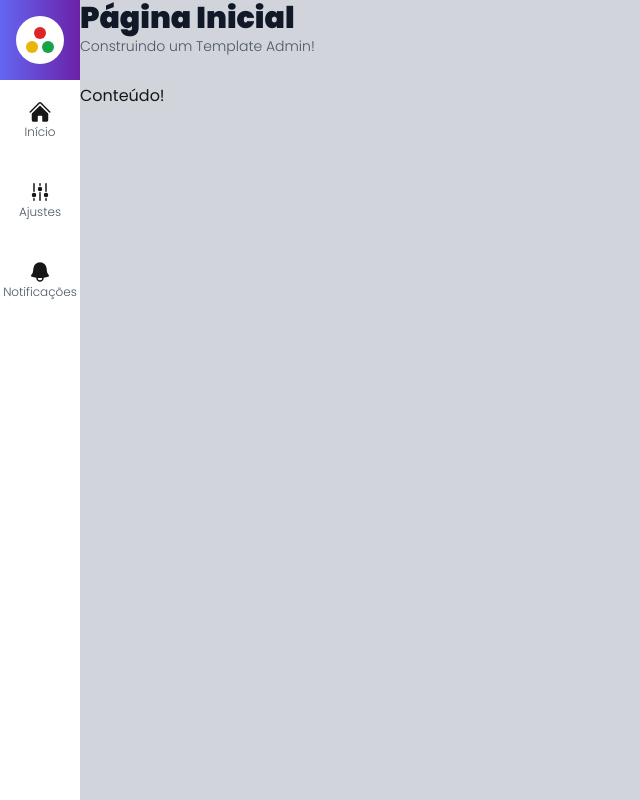
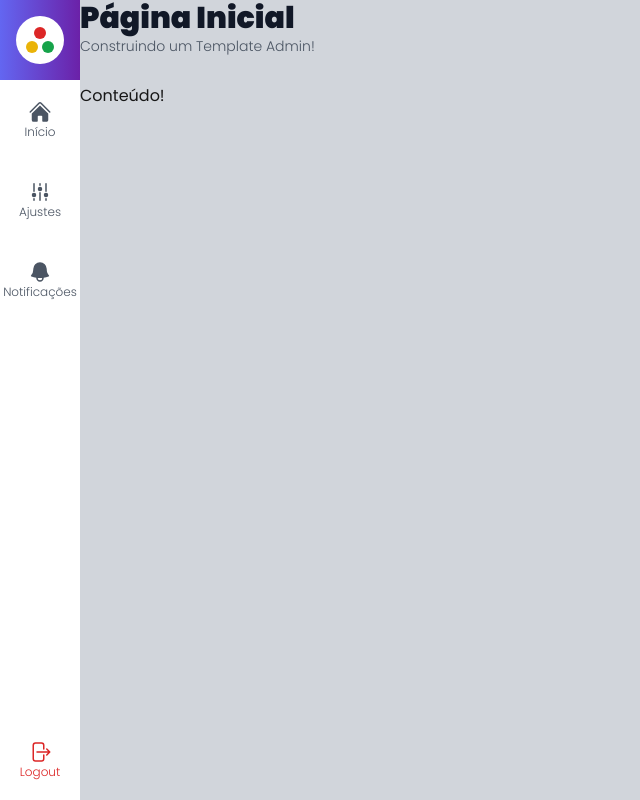
Before and after one commit to RenanClaude/template-admin, a Next.js app: page / in a window 1280 px wide. Shown: the whole page, without its empty margins (0-640 px from the left). Built offline with nearby package versions, Linux system fonts and the light colour scheme.

Commit message:
Adding Logout button in SideMenu

```diff
--- a/src/components/icons/index.tsx
+++ b/src/components/icons/index.tsx
@@ -7,12 +7,19 @@ export const homeIcon = (
 
 export const settingsIcon = (
   <svg xmlns="http://www.w3.org/2000/svg" viewBox="0 0 24 24" fill="currentColor" className="size-6">
-  <path d="M6 12a.75.75 0 0 1-.75-.75v-7.5a.75.75 0 1 1 1.5 0v7.5A.75.75 0 0 1 6 12ZM18 12a.75.75 0 0 1-.75-.75v-7.5a.75.75 0 0 1 1.5 0v7.5A.75.75 0 0 1 18 12ZM6.75 20.25v-1.5a.75.75 0 0 0-1.5 0v1.5a.75.75 0 0 0 1.5 0ZM18.75 18.75v1.5a.75.75 0 0 1-1.5 0v-1.5a.75.75 0 0 1 1.5 0ZM12.75 5.25v-1.5a.75.75 0 0 0-1.5 0v1.5a.75.75 0 0 0 1.5 0ZM12 21a.75.75 0 0 1-.75-.75v-7.5a.75.75 0 0 1 1.5 0v7.5A.75.75 0 0 1 12 21ZM3.75 15a2.25 2.25 0 1 0 4.5 0 2.25 2.25 0 0 0-4.5 0ZM12 11.25a2.25 2.25 0 1 1 0-4.5 2.25 2.25 0 0 1 0 4.5ZM15.75 15a2.25 2.25 0 1 0 4.5 0 2.25 2.25 0 0 0-4.5 0Z" />
-</svg>
+    <path d="M6 12a.75.75 0 0 1-.75-.75v-7.5a.75.75 0 1 1 1.5 0v7.5A.75.75 0 0 1 6 12ZM18 12a.75.75 0 0 1-.75-.75v-7.5a.75.75 0 0 1 1.5 0v7.5A.75.75 0 0 1 18 12ZM6.75 20.25v-1.5a.75.75 0 0 0-1.5 0v1.5a.75.75 0 0 0 1.5 0ZM18.75 18.75v1.5a.75.75 0 0 1-1.5 0v-1.5a.75.75 0 0 1 1.5 0ZM12.75 5.25v-1.5a.75.75 0 0 0-1.5 0v1.5a.75.75 0 0 0 1.5 0ZM12 21a.75.75 0 0 1-.75-.75v-7.5a.75.75 0 0 1 1.5 0v7.5A.75.75 0 0 1 12 21ZM3.75 15a2.25 2.25 0 1 0 4.5 0 2.25 2.25 0 0 0-4.5 0ZM12 11.25a2.25 2.25 0 1 1 0-4.5 2.25 2.25 0 0 1 0 4.5ZM15.75 15a2.25 2.25 0 1 0 4.5 0 2.25 2.25 0 0 0-4.5 0Z" />
+  </svg>
 )
 
 export const bellIcon = (
   <svg xmlns="http://www.w3.org/2000/svg" viewBox="0 0 24 24" fill="currentColor" className="size-6">
-  <path fillRule="evenodd" d="M5.25 9a6.75 6.75 0 0 1 13.5 0v.75c0 2.123.8 4.057 2.118 5.52a.75.75 0 0 1-.297 1.206c-1.544.57-3.16.99-4.831 1.243a3.75 3.75 0 1 1-7.48 0 24.585 24.585 0 0 1-4.831-1.244.75.75 0 0 1-.298-1.205A8.217 8.217 0 0 0 5.25 9.75V9Zm4.502 8.9a2.25 2.25 0 1 0 4.496 0 25.057 25.057 0 0 1-4.496 0Z" clipRule="evenodd" />
-</svg>
+    <path fillRule="evenodd" d="M5.25 9a6.75 6.75 0 0 1 13.5 0v.75c0 2.123.8 4.057 2.118 5.52a.75.75 0 0 1-.297 1.206c-1.544.57-3.16.99-4.831 1.243a3.75 3.75 0 1 1-7.48 0 24.585 24.585 0 0 1-4.831-1.244.75.75 0 0 1-.298-1.205A8.217 8.217 0 0 0 5.25 9.75V9Zm4.502 8.9a2.25 2.25 0 1 0 4.496 0 25.057 25.057 0 0 1-4.496 0Z" clipRule="evenodd" />
+  </svg>
 )
+
+export const logoutIcon = (
+  <svg xmlns="http://www.w3.org/2000/svg" viewBox="0 0 24 24" fill="currentColor" className="size-6">
+    <path fillRule="evenodd" d="M7.5 3.75A1.5 1.5 0 0 0 6 5.25v13.5a1.5 1.5 0 0 0 1.5 1.5h6a1.5 1.5 0 0 0 1.5-1.5V15a.75.75 0 0 1 1.5 0v3.75a3 3 0 0 1-3 3h-6a3 3 0 0 1-3-3V5.25a3 3 0 0 1 3-3h6a3 3 0 0 1 3 3V9A.75.75 0 0 1 15 9V5.25a1.5 1.5 0 0 0-1.5-1.5h-6Zm10.72 4.72a.75.75 0 0 1 1.06 0l3 3a.75.75 0 0 1 0 1.06l-3 3a.75.75 0 1 1-1.06-1.06l1.72-1.72H9a.75.75 0 0 1 0-1.5h10.94l-1.72-1.72a.75.75 0 0 1 0-1.06Z" clipRule="evenodd" />
+  </svg>
+
+)
--- a/src/components/template/MenuItem.tsx
+++ b/src/components/template/MenuItem.tsx
@@ -1,22 +1,35 @@
 import Link from "next/link"
 
 interface MenuItemProps {
-  url: string,
+  url?: string,
   text: string,
-  icon: any
+  icon: any,
+  onClick?: (e: any) => void,
+  className?: string
 }
 
 export default function MenuItem(props: MenuItemProps) {
+
+  function renderLink() {
+    return (
+      <a className={`flex flex-col justify-center items-center w-20 h-20 text-gray-600 ${props.className}`}>
+        {props.icon}
+        <span className={`text-xs font-light `}>
+          {props.text}
+        </span>
+      </a>
+    )
+  }
+
   return (
-    <li className={`hover:bg-gray-100`}>
-      <Link href={props.url} legacyBehavior>
-        <a className={`flex flex-col justify-center items-center w-20 h-20`}>
-          {props.icon}
-          <span className={`text-xs font-light text-gray-600`}>
-            {props.text}
-            </span>
-        </a>
-      </Link>
+    <li onClick={props.onClick} className={`hover:bg-gray-100 cursor-pointer`}>
+      {props.url ? (
+        <Link href={props.url} legacyBehavior>
+          {renderLink()}
+        </Link>
+      ) : (
+        renderLink()
+      )}
     </li>
   )
 }
--- a/src/components/template/SideMenu.tsx
+++ b/src/components/template/SideMenu.tsx
@@ -1,21 +1,29 @@
-import { bellIcon, homeIcon, settingsIcon } from "../icons";
+import { bellIcon, homeIcon, logoutIcon, settingsIcon } from "../icons";
 import Logo from "./Logo";
 import MenuItem from "./MenuItem";
 
 export default function SideMenu() {
   return (
-    <aside>
+    <aside className={`flex flex-col`}>
       <div className={`h-20 w-20
         bg-gradient-to-r from-indigo-500 to-purple-800
         flex flex-col items-center justify-center`}
       >
         <Logo />
       </div>
-      <ul>
+      <ul className={`flex-grow`}>
         <MenuItem url="/" text="Início" icon={homeIcon} />
         <MenuItem url="/ajustes" text="Ajustes" icon={settingsIcon} />
         <MenuItem url="/notificacoes" text="Notificações" icon={bellIcon} />
       </ul>
+      <ul>
+        <MenuItem
+        url="/notificacoes"
+        text="Logout"
+        icon={logoutIcon}
+        onClick={() => console.log("Logout clicado")}
+        className="text-red-600 hover:bg-red-400 hover:text-white transition ease-in-out duration-500" />
+      </ul>
     </aside>
   )
 }
```
